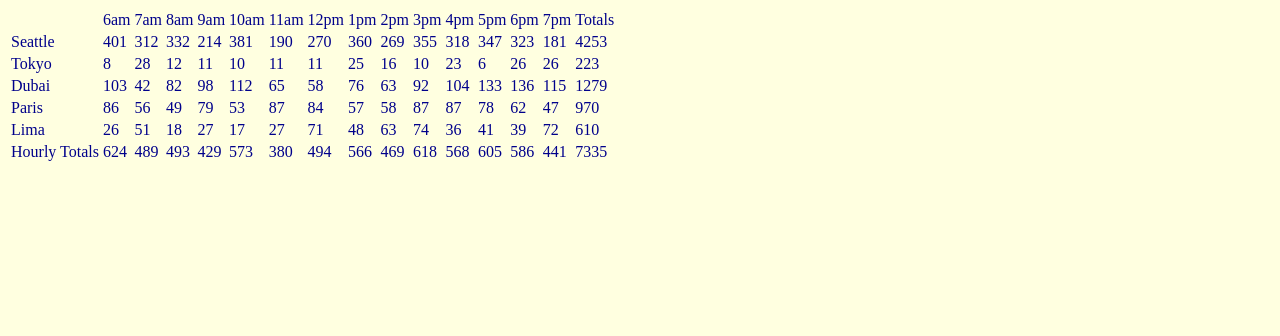
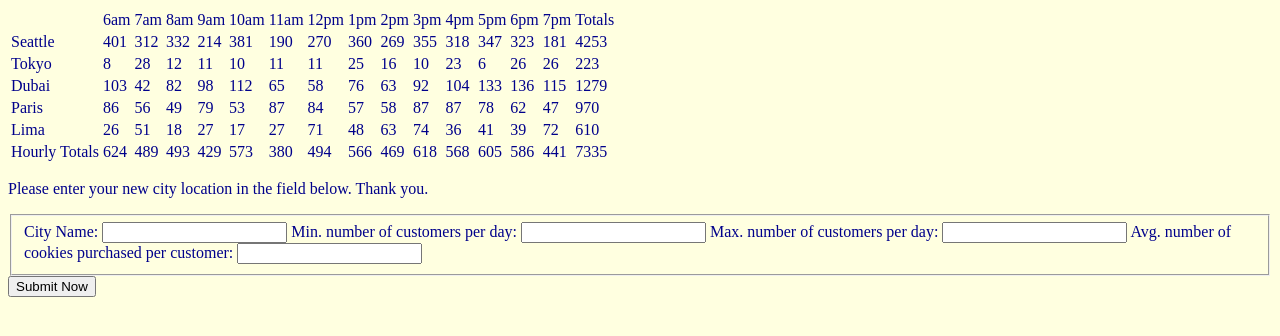
Before and after one commit to cindyweiss/salmoncookies, a plain HTML site: page sales.html in a window 1280 px wide. Drawn offline with Linux system fonts and the light colour scheme.

Commit message:
adding form into html file of salmon cookies

```diff
--- a/sales.html
+++ b/sales.html
@@ -5,7 +5,6 @@
 <head>
   <title> Salmon Cookies</title>
   <link rel="stylesheet" type="text/css" href="style.css" />
-
 </head>
 
 <body>
@@ -15,31 +14,26 @@
   Paris <ul id="paris"></ul> <br>
   Lima <ul id="lima"></ul> <br> -->
 
-  <table id="salmoncookies">
+  <table id="salmoncookies"></table>
 
+  <p id="user-input"> Please enter your new city location in the field below. Thank you.</p>
 
+  <form id="newStore-form">
+    <fieldset>
+      <label for="city-name"> City Name: </label>
+      <input city-name="city-name" type="text" />
 
-  </table>
-  <form id="newStore">
+      <label for="min-number"> Min. number of customers per day: </label>
+      <input min-number="min-number" type="number" />
 
+      <label for="max-number"> Max. number of customers per day: </label>
+      <input max-number="max-number" type="number" />
+
+      <label for="avg-cookies"> Avg. number of cookies purchased per customer: </label>
+      <input avg-cookies="avg-cookie" type="number" />
+    </fieldset>
+    <button type="submit"> Submit Now</button>
   </form>
-
-
-
-
-
-
-
-
-
-
-
-
-
-
-
-
-
   <script src="./app.js"> </script>
 </body>
 
```
